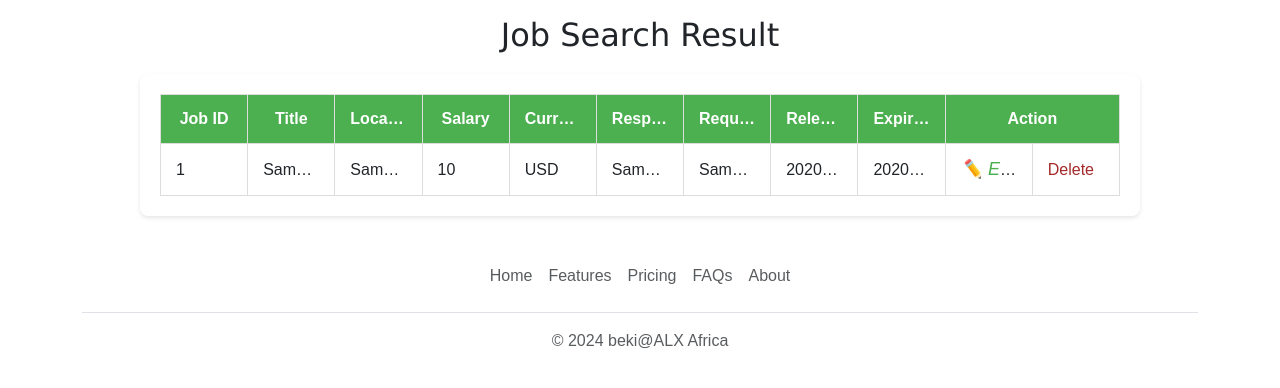
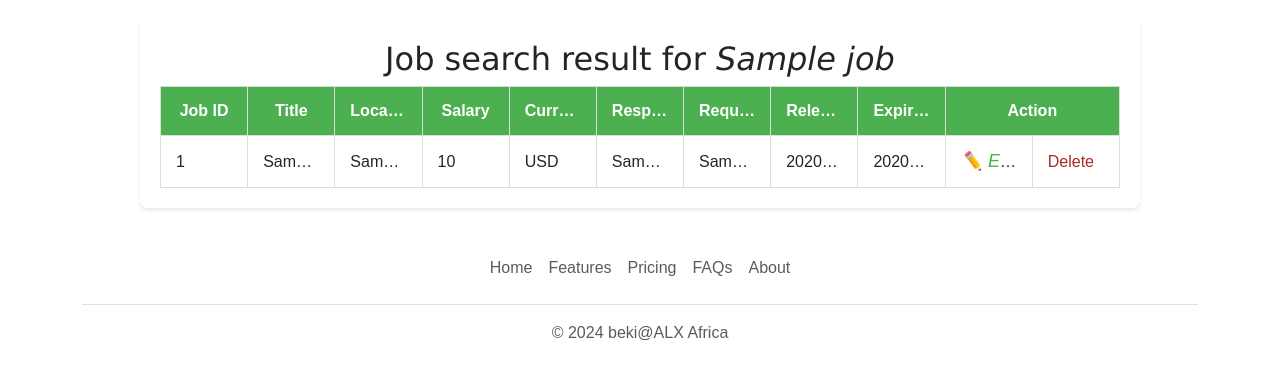
Before and after one commit to bekiyeromm/online-job-application, a Flask app: template templates/view-single-job.html in a window 1280 px wide. Shown: the part 73-461 px from the top of the page. Run offline with Flask 3, Linux system fonts and the light colour scheme; the template is opened without the code that fills it: most values are stand-ins (such as "Sample title", 1, 10 or a date in 2020); some libraries are stand-ins or nearby versions.

Commit message:
heading text updated

```diff
--- a/templates/view-single-job.html
+++ b/templates/view-single-job.html
@@ -7,9 +7,10 @@
 </head>
 <body>
     {% include 'admin.html' %}
-    <h2 style="text-align: center
-    ;font-family: Verdana, Geneva, Tahoma, sans-serif;">Job Search Result</h2>
+
     <div class="table-container">
+        <h2 style="text-align: center
+    ;font-family: Verdana, Geneva, Tahoma, sans-serif;">Job search result for <em>{{ job.title }}</em></h2>
         <table id="admin-table">
             <thead>
                 <tr>
```
